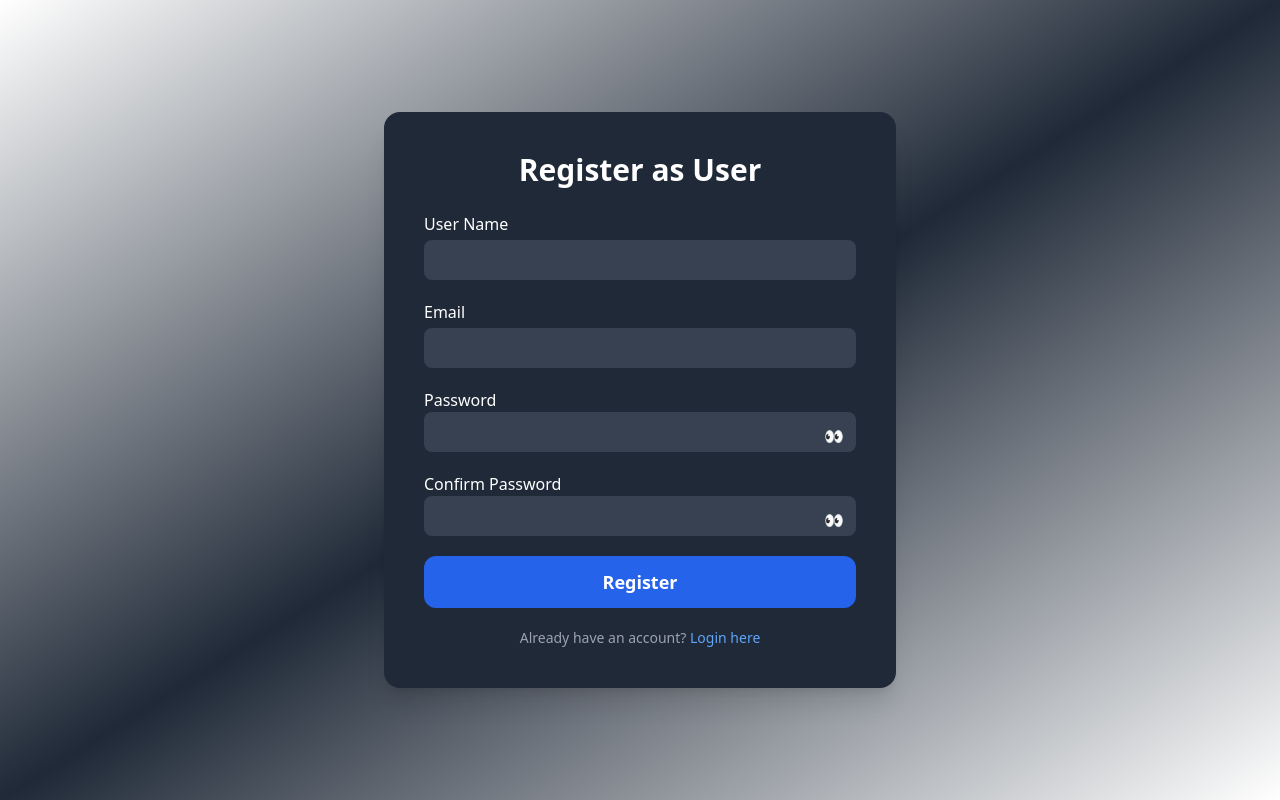
After one commit to okithaeske/Ecommerce, a PHP site: page /ecommerce/view/register.php in a window 1280 px wide. The commit adds this page. Run offline with PHP 8.4, Linux system fonts and the light colour scheme; some libraries are stand-ins or nearby versions.

Commit message:
tailwing_4.0

```diff
--- a/components/backmusic.php
+++ b/components/backmusic.php
@@ -10,6 +10,7 @@
     <script src="https://cdn.tailwindcss.com"></script>
     <!-- font-awesome -->
     <link rel="stylesheet" href="https://cdnjs.cloudflare.com/ajax/libs/font-awesome/6.5.1/css/all.min.css">
+    <script src="https://cdn.jsdelivr.net/npm/@tailwindcss/browser@4"></script>
 
 </head>
 
--- a/components/header.php
+++ b/components/header.php
@@ -10,6 +10,7 @@
     <script src="../assets/tailwind.css"></script>
     <!-- Font Awesome CDN link -->
     <link href="https://cdnjs.cloudflare.com/ajax/libs/font-awesome/5.15.3/css/all.min.css" rel="stylesheet">
+    <script src="https://cdn.jsdelivr.net/npm/@tailwindcss/browser@4"></script>
 
 </head>
 
@@ -23,12 +24,12 @@
             <!-- Profile Icon on Left -->
             <a href="../view/login.php" class="text-white text-2xl absolute left-0 hover:text-gray-400">
                 <i class="fas fa-user-circle"></i>
+                <span class="text-sm">Login</span>
             </a>
 
 
             <!-- Logo in Center -->
-            <a href="../view/index.php"
-                class="text-white text-3xl font-bold absolute left-1/2 transform -translate-x-1/2">
+            <a href="../view/index.php" class="text-white text-3xl font-bold absolute bg-center">
                 ZENTARA
             </a>
 
--- a/components/scrollscript.php
+++ b/components/scrollscript.php
@@ -10,6 +10,7 @@
     <script src="https://cdn.tailwindcss.com"></script>
     <!-- Font Awesome CDN link -->
     <link href="https://cdnjs.cloudflare.com/ajax/libs/font-awesome/5.15.3/css/all.min.css" rel="stylesheet">
+    <script src="https://cdn.jsdelivr.net/npm/@tailwindcss/browser@4"></script>
 
 </head>
 
--- a/view/about.php
+++ b/view/about.php
@@ -6,7 +6,8 @@
     <meta name="viewport" content="width=device-width, initial-scale=1.0">
     <title>Document</title>
     <!-- css -->
-    <script src="https://cdn.tailwindcss.com"></script>
+    <!-- <script src="https://cdn.tailwindcss.com"></script> -->
+    <script src="https://cdn.jsdelivr.net/npm/@tailwindcss/browser@4"></script>
     <script src="../assets/tailwind.css"></script>
     <script src="https://cdnjs.cloudflare.com/ajax/libs/gsap/3.12.2/ScrollTrigger.min.js"></script>
 
--- a/view/contact.php
+++ b/view/contact.php
@@ -10,6 +10,7 @@
     <script src="https://cdnjs.cloudflare.com/ajax/libs/gsap/3.12.2/ScrollTrigger.min.js"></script>
        <!-- Font Awesome CDN link -->
        <link href="https://cdnjs.cloudflare.com/ajax/libs/font-awesome/5.15.3/css/all.min.css" rel="stylesheet">
+       <script src="https://cdn.jsdelivr.net/npm/@tailwindcss/browser@4"></script>
 </head>
 
 <body class="bg-black text-white font-sans">
--- a/view/index.php
+++ b/view/index.php
@@ -10,6 +10,7 @@
     <script src="../assets/tailwind.css"></script>
     <script src="https://cdnjs.cloudflare.com/ajax/libs/gsap/3.12.2/ScrollTrigger.min.js"></script>
     <link href="https://cdnjs.cloudflare.com/ajax/libs/font-awesome/5.15.3/css/all.min.css" rel="stylesheet">
+    <script src="https://cdn.jsdelivr.net/npm/@tailwindcss/browser@4"></script>
 
 </head>
 
--- a/view/product.php
+++ b/view/product.php
@@ -4,6 +4,7 @@
     <meta charset="UTF-8">
     <meta name="viewport" content="width=device-width, initial-scale=1.0">
     <title></title>
+    <script src="https://cdn.jsdelivr.net/npm/@tailwindcss/browser@4"></script>
     <!-- css -->
     <script src="../assets/tailwind.css"></script>
 
--- /dev/null
+++ b/view/register.php
@@ -0,0 +1,102 @@
+<?php
+$role = isset($_GET['role']) ? $_GET['role'] : 'user';
+$roleTitle = ucfirst($role); // Capitalize first letter
+?>
+<!DOCTYPE html>
+<html lang="en">
+
+<head>
+    <meta charset="UTF-8">
+    <title>Register as <?= $roleTitle ?></title>
+    <meta name="viewport" content="width=device-width, initial-scale=1.0">
+    <script src="https://cdn.tailwindcss.com"></script>
+    <script src="https://cdn.jsdelivr.net/npm/@tailwindcss/browser@4"></script>
+</head>
+
+<body
+    class="bg-gradient-to-br from-gray-900 via-gray-800 to-gray-700 text-white min-h-screen flex items-center justify-center">
+
+    <div class="bg-gray-800 rounded-2xl shadow-xl p-10 w-full max-w-lg">
+        <h2 class="text-3xl font-bold text-center mb-6">Register as <?= $roleTitle ?></h2>
+
+        <form action="register_handler.php" method="POST" class="space-y-5">
+            <!-- Hidden role input -->
+            <input type="hidden" name="role" value="<?= $role ?>">
+
+            <div>
+                <label for="name" class="block mb-1">User Name</label>
+                <input type="text" name="name" id="name" required
+                    class="w-full px-4 py-2 rounded-lg bg-gray-700 text-white focus:outline-none focus:ring-2 focus:ring-blue-500">
+            </div>
+
+            <div>
+                <label for="email" class="block mb-1">Email</label>
+                <input type="email" name="email" id="email" required
+                    class="w-full px-4 py-2 rounded-lg bg-gray-700 text-white focus:outline-none focus:ring-2 focus:ring-blue-500">
+            </div>
+
+
+            <div class="relative w-full">
+                <label for="password" class="block">Password</label>
+                <input type="password" id="password" name="password"
+                    class="w-full px-4 py-2 rounded-lg bg-gray-700 text-white focus:outline-none focus:ring-2 focus:ring-blue-500">
+
+                <!-- Toggle Button -->
+                <button type="button" id="togglePassword"
+                    class="absolute top-9 right-3 text-gray-600 focus:outline-none">
+                    👀
+                </button>
+            </div>
+
+            <div class="relative w-full">
+                <label for="confirm password" class="block">Confirm Password</label>
+                <input type="password" id="confirm_password" name="confirm_password"
+                    class="w-full px-4 py-2 rounded-lg bg-gray-700 text-white focus:outline-none focus:ring-2 focus:ring-blue-500">
+
+                <!-- Toggle Button -->
+                <button type="button" id="toggleconfirmPassword"
+                    class="absolute top-9 right-3 text-gray-600 focus:outline-none">
+                    👀
+                </button>
+            </div>
+
+            <button type="submit"
+                class="w-full bg-blue-600 hover:bg-blue-700 py-3 rounded-xl text-white text-lg font-semibold transition duration-300">
+                Register
+            </button>
+        </form>
+
+        <p class="text-center text-sm text-gray-400 mt-5">
+            Already have an account?
+            <a href="login.php" class="text-blue-400 hover:underline">Login here</a>
+        </p>
+    </div>
+
+</body>
+
+<script>
+    const togglePassword = document.getElementById("togglePassword");
+    const toggleconfirmPassword = document.getElementById("toggleconfirmPassword");
+    const passwordField = document.getElementById("password");
+    const confirmpasswordField = document.getElementById("confirm_password")
+
+    togglePassword.addEventListener("click", () => {
+        const type = passwordField.getAttribute("type") === "password" ? "text" : "password";
+        passwordField.setAttribute("type", type);
+
+        // Optional: Change icon/text
+        togglePassword.textContent = type === "password" ? "👀" : "🙈";
+    });
+
+    toggleconfirmPassword.addEventListener("click", () => {
+        const type = confirmpasswordField.getAttribute("type") === "password" ? "text" : "password";
+        confirmpasswordField.setAttribute("type", type);
+
+        // Optional: Change icon/text
+        toggleconfirmPassword.textContent = type === "password" ? "👀" : "🙈";
+    });
+
+
+</script>
+
+</html>
```
Also changed, not shown: components/footer.php (+5 -3 lines), view/login.php (+32 -16 lines), view/roleselection.php (added, +34 -0 lines).
